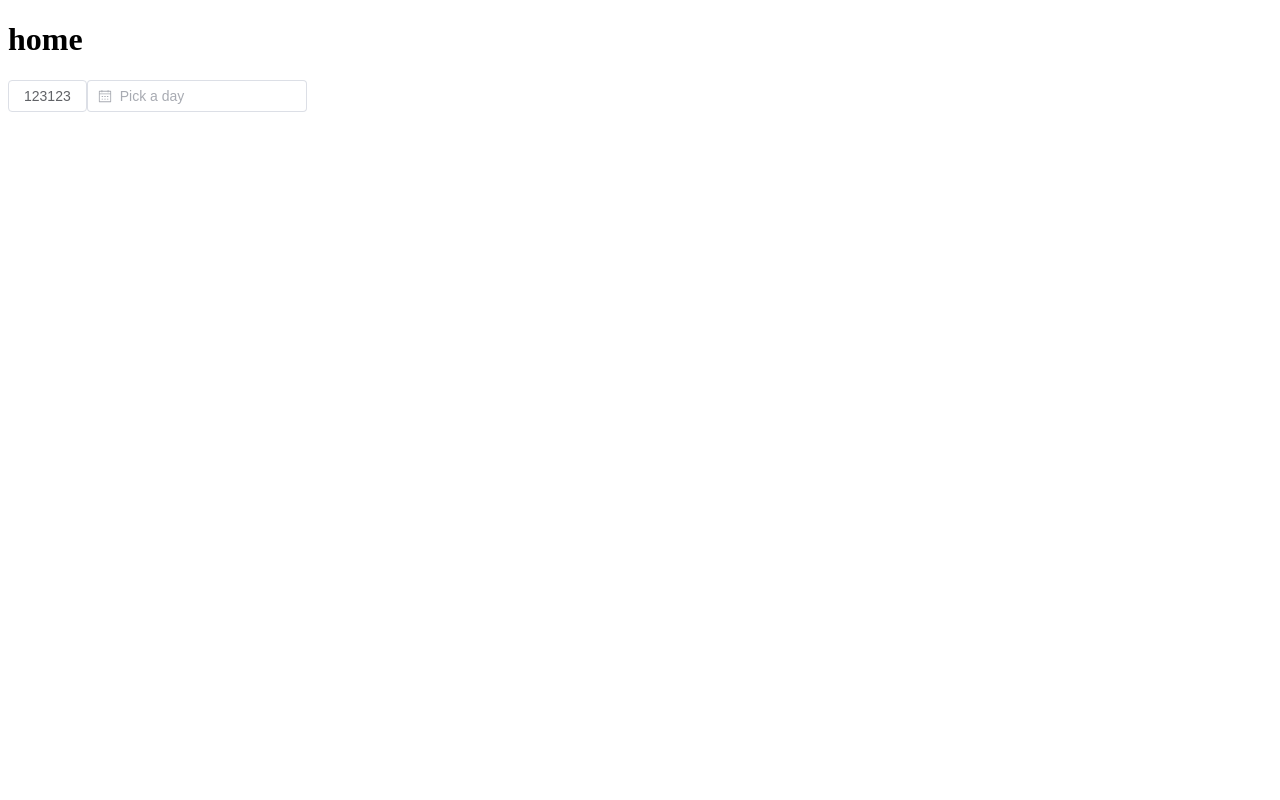
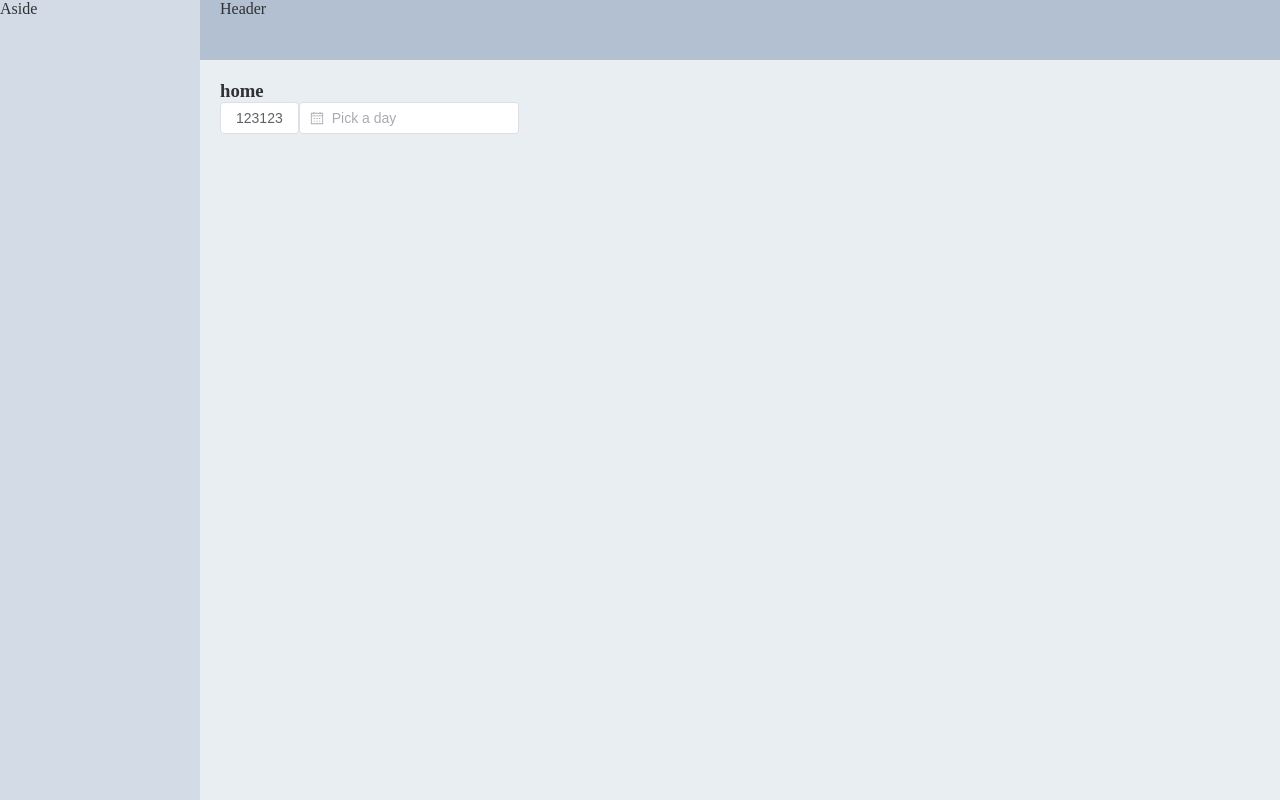
Before and after one commit to ZFenglin/vue3-vite-project, a Vue app: page /#/ in a window 1280 px wide. Built offline with nearby package versions, Linux system fonts and the light colour scheme.

Commit message:
feat: 页面布局配置

```diff
--- /dev/null
+++ b/src/layout/app-layout.vue
@@ -0,0 +1,36 @@
+<template>
+  <el-container>
+    <el-aside width="200px">
+      Aside
+    </el-aside>
+    <el-container>
+      <el-header>Header</el-header>
+      <el-main>
+        <router-view />
+      </el-main>
+    </el-container>
+  </el-container>
+</template>
+
+<style lang="scss" scoped>
+ .el-header {
+  background-color: #b3c0d1;
+  color: var(--el-text-color-primary);
+}
+
+ .el-aside {
+  background-color: #d3dce6;
+  color: var(--el-text-color-primary);
+
+}
+
+ .el-main {
+  background-color: #e9eef3;
+  color: var(--el-text-color-primary);
+}
+
+.el-container{
+  height: 100vh;
+}
+
+</style>
--- a/src/styles/common.scss
+++ b/src/styles/common.scss
@@ -0,0 +1,4 @@
+*{
+  margin: 0;
+  padding: 0;
+}
```
Also changed, not shown: src/router/index.ts (+9 -0 lines).
